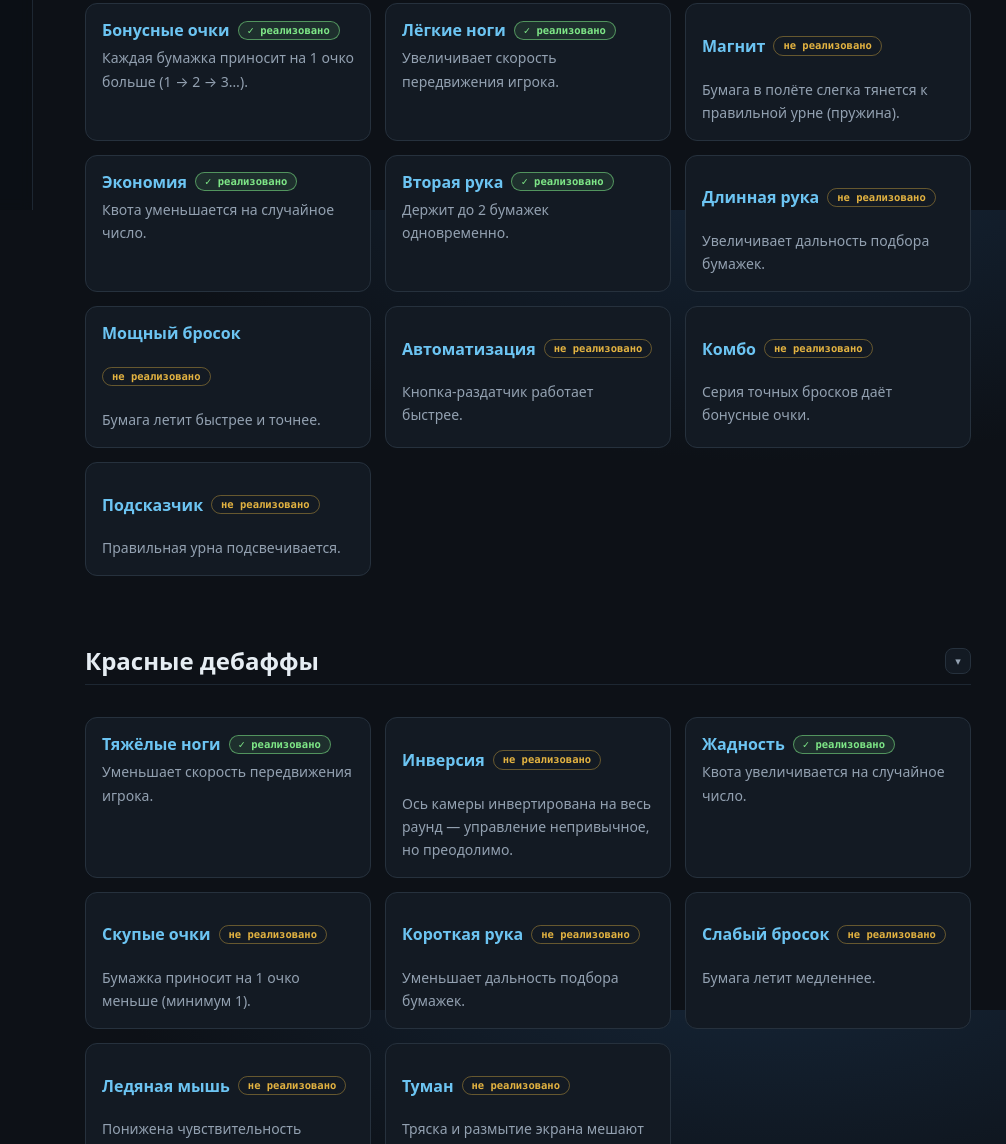
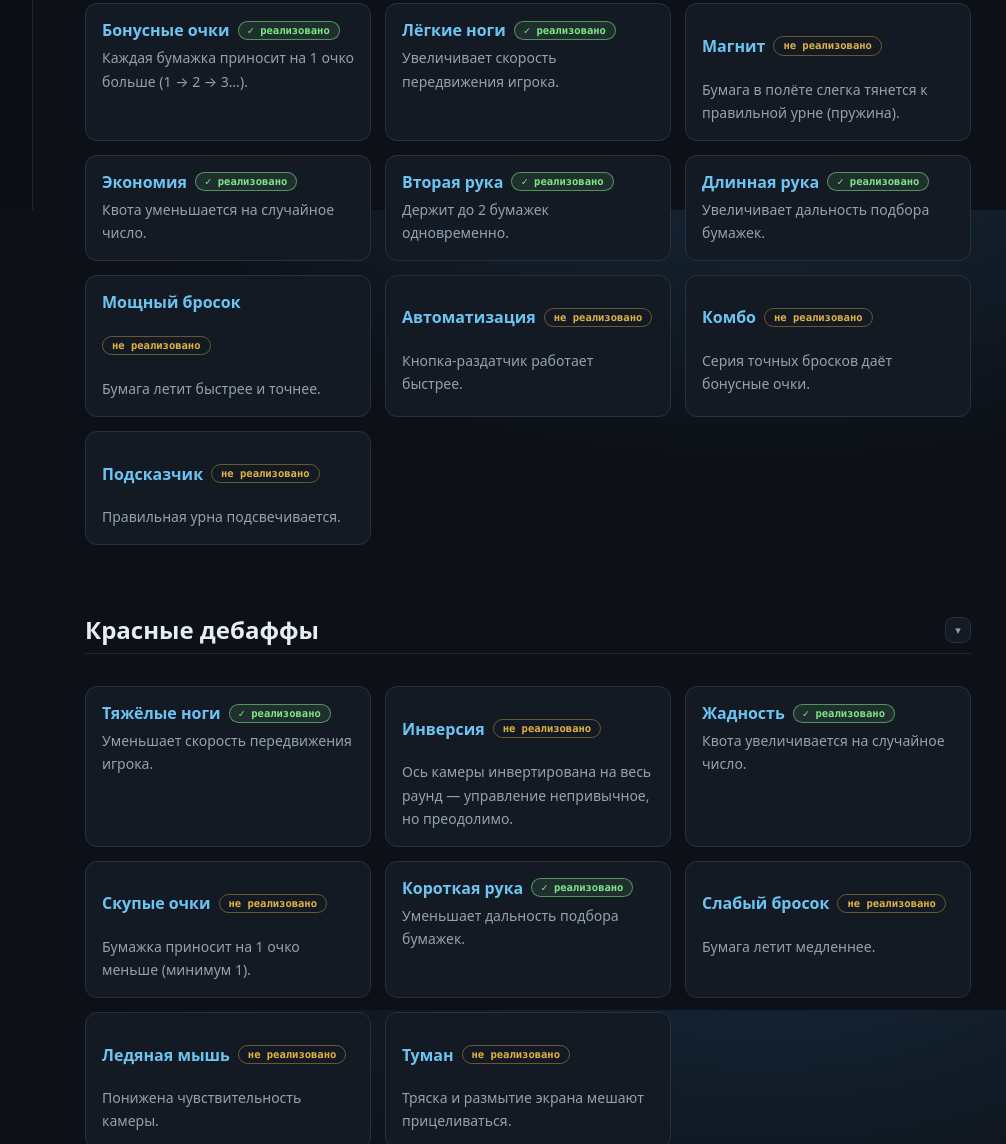
Before and after one commit to AvSBF/nerdy-papers, a plain HTML site: page doc/buffs/index.html in a window 1280 px wide. Shown: the part 590-1734 px from the top of the page, without its empty margins (257-1263 px from the left). Drawn offline with Linux system fonts and the light colour scheme.

Commit message:
feat: add interaction range buffs, mark implemented in docs

```diff
--- a/doc/buffs/index.html
+++ b/doc/buffs/index.html
@@ -64,7 +64,7 @@
         <p>Держит до 2 бумажек одновременно.</p>
       </a>
       <a class="card buff-card" href="buff-06-long-arm.html">
-        <h4>Длинная рука<span class="status plan">не реализовано</span></h4>
+        <h4>Длинная рука<span class="status impl">реализовано</span></h4>
         <p>Увеличивает дальность подбора бумажек.</p>
       </a>
       <a class="card buff-card" href="buff-07-power-throw.html">
@@ -104,7 +104,7 @@
         <p>Бумажка приносит на 1 очко меньше (минимум 1).</p>
       </a>
       <a class="card buff-card" href="buff-15-short-arm.html">
-        <h4>Короткая рука<span class="status plan">не реализовано</span></h4>
+        <h4>Короткая рука<span class="status impl">реализовано</span></h4>
         <p>Уменьшает дальность подбора бумажек.</p>
       </a>
       <a class="card buff-card" href="buff-16-weak-throw.html">
```
Also changed, not shown: doc/buffs/buff-06-long-arm.html (+1 -0 lines), doc/buffs/buff-15-short-arm.html (+1 -0 lines), 3 other files.
